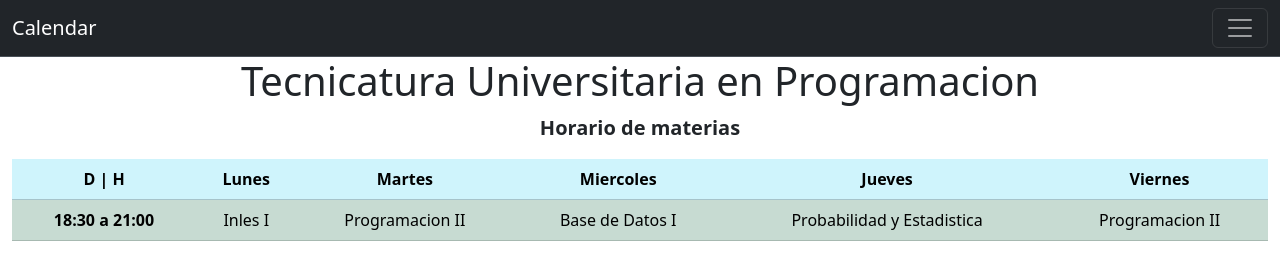
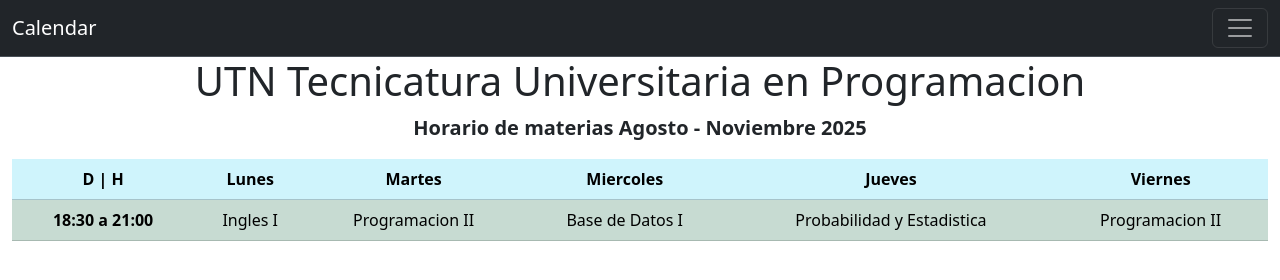
Before and after one commit to JELTTech/Calendar, a plain HTML site: page html/tup.html in a window 1280 px wide. Drawn offline with nearby package versions, Linux system fonts and the light colour scheme; files whose address does not match are found by name.

Commit message:
Mejoras css

```diff
--- a/html/tup.html
+++ b/html/tup.html
@@ -35,12 +35,15 @@
     </div>
     </nav>
 
-    <h1 class="text-center">Tecnicatura Universitaria en Programacion</h1>
+    <div class="container-fluid">
+        <div class="row">
+            <h1 class="text-center">UTN Tecnicatura Universitaria en Programacion</h1>
 
-
-        <p>
-            Horario de materias
-        </p>
+            <p>
+                Horario de materias Agosto - Noviembre 2025
+            </p>
+        </div>
+    </div>
 
     <div class="container-fluid text-center">
         <table class="table table-success table-striped">
@@ -57,7 +60,7 @@
             <tbody>
                 <tr>
                 <th scope="row">18:30 a 21:00</th>
-                <td>Inles I</td>
+                <td>Ingles I</td>
                 <td>Programacion II</td>
                 <td>Base de Datos I</td>
                 <td>Probabilidad y Estadistica</td>
```
Also changed, not shown: html/tua.html (+9 -4 lines), index.html (+7 -5 lines).
